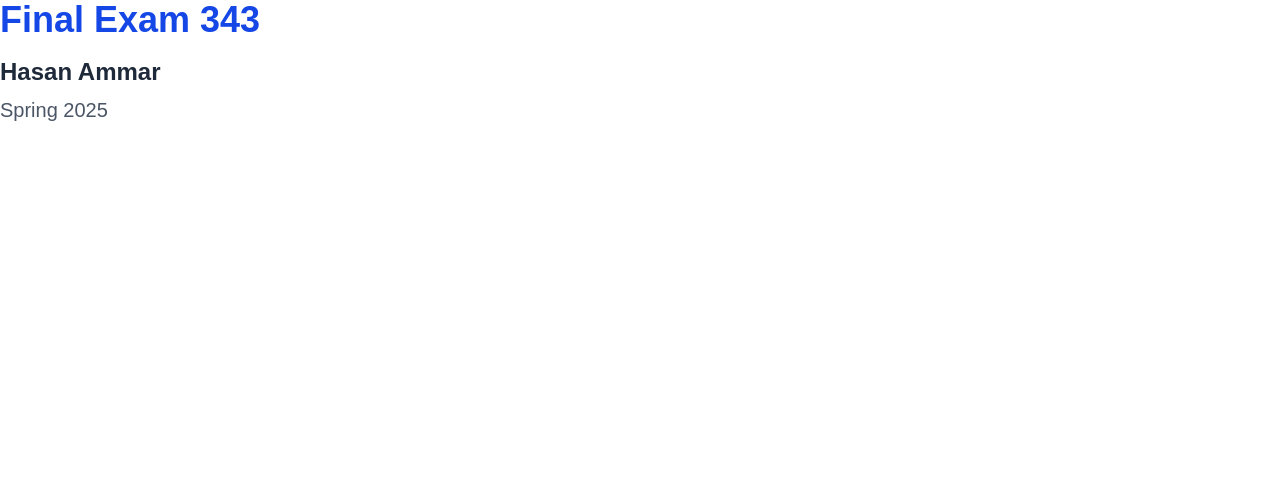
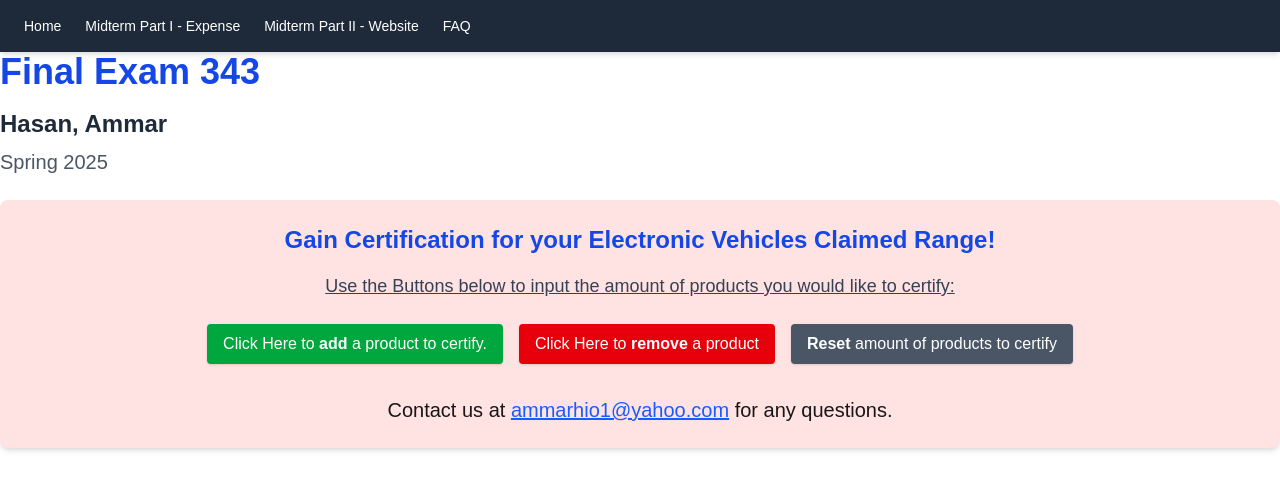
Before and after one commit to ammarhio1/final343, a Next.js app: page / in a window 1280 px wide. Shown: the top 490 px of the page. Built offline with nearby package versions, Linux system fonts and the light colour scheme.

Commit message:
added tailwindcss and Exam 2 to Homepage

```diff
--- /dev/null
+++ b/src/app/components/Menubar.jsx
@@ -0,0 +1,40 @@
+import Link from 'next/link';
+
+export default function Menubar() {
+  return (
+    <nav className="bg-gray-800 text-white shadow-md">
+      <ul className="flex space-x-6 px-6 py-4 text-sm font-medium">
+        <li>
+          <Link href="/" className="hover:text-blue-400 transition-colors duration-200">
+            Home
+          </Link>
+        </li>
+        <li>
+          <a
+            href="https://expense-exam-part-1.vercel.app"
+            target="_blank"
+            rel="noopener noreferrer"
+            className="hover:text-blue-400 transition-colors duration-200"
+          >
+            Midterm Part I - Expense
+          </a>
+        </li>
+        <li>
+          <a
+            href="https://website-exam-part-2.vercel.app/"
+            target="_blank"
+            rel="noopener noreferrer"
+            className="hover:text-blue-400 transition-colors duration-200"
+          >
+            Midterm Part II - Website
+          </a>
+        </li>
+        <li>
+          <Link href="/faq" className="hover:text-blue-400 transition-colors duration-200">
+            FAQ
+          </Link>
+        </li>
+      </ul>
+    </nav>
+  );
+}
--- /dev/null
+++ b/src/app/faq/page.jsx
@@ -0,0 +1,7 @@
+export default function page() {
+    return (
+      <>
+        <h1 className="text-4xl font-bold text-blue-700 mb-4">FAQ</h1>
+      </>
+    );
+  }
--- a/src/app/layout.jsx
+++ b/src/app/layout.jsx
@@ -1,5 +1,6 @@
 import { Geist, Geist_Mono } from "next/font/google";
 import "./globals.css";
+import Menubar from "./components/Menubar";
 
 const geistSans = Geist({
   variable: "--font-geist-sans",
@@ -12,7 +13,7 @@ const geistMono = Geist_Mono({
 });
 
 export const metadata = {
-  title: "Hasan, Ammar Final",
+  title: "Hasan, Ammar",
 };
 
 export default function RootLayout({ children }) {
@@ -21,6 +22,7 @@ export default function RootLayout({ children }) {
       <body
         className={`${geistSans.variable} ${geistMono.variable} antialiased`}
       >
+        <Menubar />
         {children}
       </body>
     </html>
--- a/src/app/page.jsx
+++ b/src/app/page.jsx
@@ -1,9 +1,84 @@
+'use client';
+import { useState } from 'react';
+
 export default function Home() {
+  const [products, setProducts] = useState([]);
+
+  const addProduct = () => {
+    setProducts((prev) => [...prev, `Product ${prev.length + 1}`]);
+  };
+
+  const removeProduct = () => {
+    setProducts((prev) => prev.slice(0, -1));
+  };
+
+  const clearProducts = () => {
+    setProducts([]);
+  };
+
   return (
     <>
+      {/* Original content */}
       <h1 className="text-4xl font-bold text-blue-700 mb-4">Final Exam 343</h1>
-      <h2 className="text-2xl font-semibold text-gray-800 mb-2">Hasan Ammar</h2>
-      <h3 className="text-xl font-medium text-gray-600">Spring 2025</h3>
+      <h2 className="text-2xl font-semibold text-gray-800 mb-2">Hasan, Ammar</h2>
+      <h3 className="text-xl font-medium text-gray-600 mb-6">Spring 2025</h3>
+
+      {/* Converted HTML below */}
+      <section className="bg-red-100 p-6 rounded-lg shadow-md">
+        <h1 className="text-2xl font-bold text-blue-700 text-center mb-4">
+          Gain Certification for your Electronic Vehicles Claimed Range!
+        </h1>
+
+        <h2 className="text-lg font-medium text-gray-700 mb-4 underline text-center">
+          Use the Buttons below to input the amount of products you would like to certify:
+        </h2>
+
+        <div id="display" className="mb-6 space-y-2">
+          {products.map((product, index) => (
+            <div
+              key={index}
+              className="bg-white p-2 rounded border border-gray-300 shadow-sm"
+            >
+              {product}
+            </div>
+          ))}
+        </div>
+
+        <div className="flex flex-col sm:flex-row gap-4 justify-center mb-8">
+          <button
+            id="Add Product"
+            onClick={addProduct}
+            className="bg-green-600 hover:bg-green-700 text-white px-4 py-2 rounded shadow"
+          >
+            Click Here to <b>add</b> a product to certify.
+          </button>
+          <button
+            id="Remove Product"
+            onClick={removeProduct}
+            className="bg-red-600 hover:bg-red-700 text-white px-4 py-2 rounded shadow"
+          >
+            Click Here to <b>remove</b> a product
+          </button>
+          <button
+            id="Clear"
+            onClick={clearProducts}
+            className="bg-gray-600 hover:bg-gray-700 text-white px-4 py-2 rounded shadow"
+          >
+            <b>Reset</b> amount of products to certify
+          </button>
+        </div>
+
+        <p className="text-center text-blue-7 text-xl mt-6">
+          Contact us at{' '}
+          <a
+            href="mailto:ammarhio1@yahoo.com"
+            className="text-blue-600 underline hover:text-blue-800"
+          >
+            ammarhio1@yahoo.com
+          </a>{' '}
+          for any questions.
+        </p>
+      </section>
     </>
   );
 }
```
